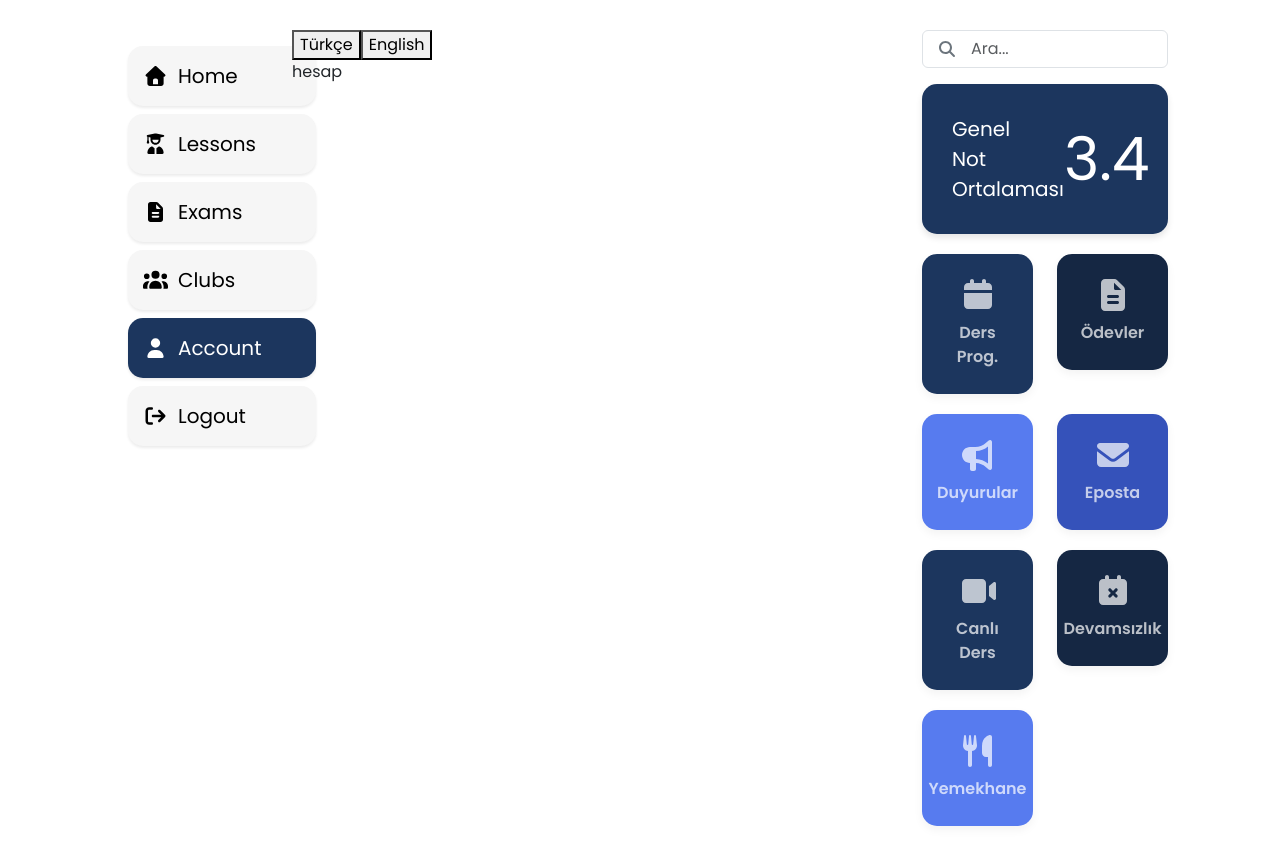
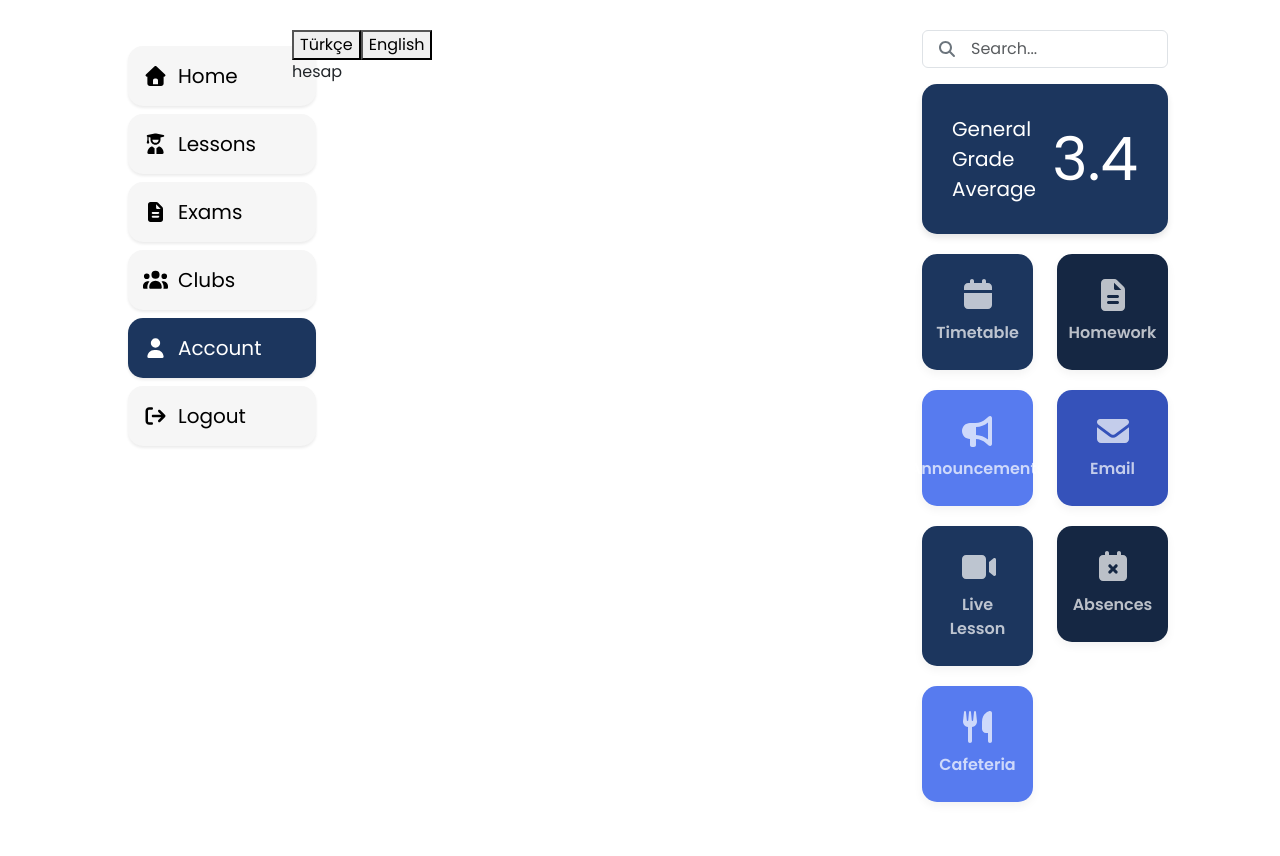
Before and after one commit to bektaskraa/isubu-obs, a React (Vite) app: page /hesap in a window 1280 px wide. After the commit the page ends 832 px from the top, so only its background shows below. Built offline with nearby package versions, Linux system fonts and the light colour scheme.

Commit message:
feat(ActionMenu): add translations and localization support

```diff
--- a/locales/en/translation.json
+++ b/locales/en/translation.json
@@ -8,6 +8,16 @@
   "Exams Page": "Exams",
   "Clubs Page": "Clubs",
   "Account Page": "Account",
-  "Logout": "Logout"
+  "Logout": "Logout",
 
+  "_title": "Action Menu",
+  "Search": "Search",
+  "General Grade Average": "General\nGrade\nAverage",
+  "Timetable": "Timetable",
+  "Homework": "Homework",
+  "Announcements": "Announcements",
+  "Email": "Email",
+  "LiveLesson": "Live Lesson",
+  "Absences": "Absences",
+  "Cafeteria": "Cafeteria"
 }
--- a/locales/tr/translation.json
+++ b/locales/tr/translation.json
@@ -8,6 +8,17 @@
   "Exams Page": "Sınavlar",
   "Clubs Page": "Kulüpler",
   "Account Page": "Hesap",
-  "Logout": "Oturumu Kapat"
+  "Logout": "Oturumu Kapat",
+
+  "_title": "Action Menu",
+  "Search": "Ara",
+  "General Grade Average": "Genel\nNot\nOrtalaması",
+  "Timetable": "Program",
+  "Homework": "Ödevler",
+  "Announcements": "Duyurular",
+  "Email": "E-posta",
+  "LiveLesson": "Canlı Ders",
+  "Absences": "Devamsızlık",
+  "Cafeteria": "Yemekhane"
 
 }
--- a/src/components/GridMenu.jsx
+++ b/src/components/GridMenu.jsx
@@ -1,6 +1,10 @@
 import React from "react";
+import { NavLink } from 'react-router-dom';
+
+// Stylesheet
 import './GridMenu.css';
-import { NavLink } from 'react-router-dom';
+
+// Icons
 import { FontAwesomeIcon } from '@fortawesome/react-fontawesome';
 import {
     faCalendar,
@@ -13,7 +17,11 @@ import {
     faSearch
 } from '@fortawesome/free-solid-svg-icons';
 
+// Localization
+import { useTranslation } from "react-i18next";
+
 function GridMenu() {
+    const { t } = useTranslation();
     return (
            <div className={'row'}>
                <div className={'col-12'}>
@@ -35,14 +43,16 @@ function GridMenu() {
                                    <input
                                        type="text"
                                        className="form-control ps-5"
-                                       placeholder="Ara..."
+                                       placeholder={t("Search")+"..."}
                                    />
                                </div>
                            </form>
                        </div>
                        <div className={'col-12'}>
                            <div id={'gno'} className="dashboard-card gno-card">
-                               <span>Genel<br/> Not<br/> Ortalaması<br/></span>
+                               <span style={{ whiteSpace: 'pre-line' }}>
+                                   {t("General Grade Average")}
+                               </span>
                                <h2 id={'gno-value'} >3.4</h2>
                            </div>
                        </div>
@@ -51,43 +61,43 @@ function GridMenu() {
                                <div className={'col-6'}>
                                    <div id={'timetable'} className="action-card">
                                        <FontAwesomeIcon icon={faCalendar} className="fa-icon" />
-                                       <span>Ders Prog.</span>
+                                       <span>{t("Timetable")}</span>
                                    </div>
                                </div>
                                <div className={'col-6'}>
                                    <div id={'homework'} className="action-card">
                                        <FontAwesomeIcon icon={faFileLines} className="fa-icon" />
-                                       <span>Ödevler</span>
+                                       <span>{t("Homework")}</span>
                                    </div>
                                </div>
                                <div className={'col-6'}>
                                    <div  id={'announcements'} className="action-card">
                                        <FontAwesomeIcon icon={faBullhorn} className="fa-icon" />
-                                       <span>Duyurular</span>
+                                       <span>{t("Announcements")}</span>
                                    </div>
                                </div>
                                <div className={'col-6'}>
                                    <div id={'email'} className="action-card">
                                        <FontAwesomeIcon icon={faEnvelope} className="fa-icon" />
-                                       <span>Eposta</span>
+                                       <span>{t("Email")}</span>
                                    </div>
                                </div>
                                <div className={'col-6'}>
-                                   <div id={'live'} className="action-card">
+                                   <div id={'liveLesson'} className="action-card">
                                        <FontAwesomeIcon icon={faVideo} className="fa-icon" />
-                                       <span>Canlı Ders</span>
+                                       <span>{t("LiveLesson")}</span>
                                    </div>
                                </div>
                                <div className={'col-6'}>
-                                   <div id={'discontinuity'} className="action-card">
+                                   <div id={'absences'} className="action-card">
                                        <FontAwesomeIcon icon={faCalendarXmark} className="fa-icon" />
-                                       <span>Devamsızlık</span>
+                                       <span>{t("Absences")}</span>
                                    </div>
                                </div>
                                <div className={'col-6'}>
-                                   <div id={'refectory'}  className="action-card">
+                                   <div id={'cafeteria'}  className="action-card">
                                        <FontAwesomeIcon icon={faUtensils} className="fa-icon" />
-                                       <span>Yemekhane</span>
+                                       <span>{t("Cafeteria")}</span>
                                    </div>
                                </div>
                            </div>
```
